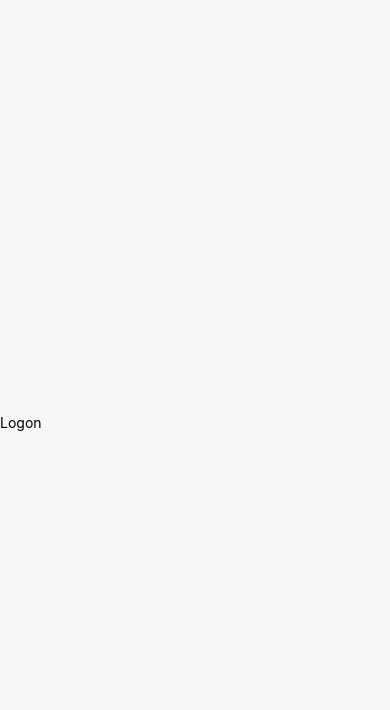
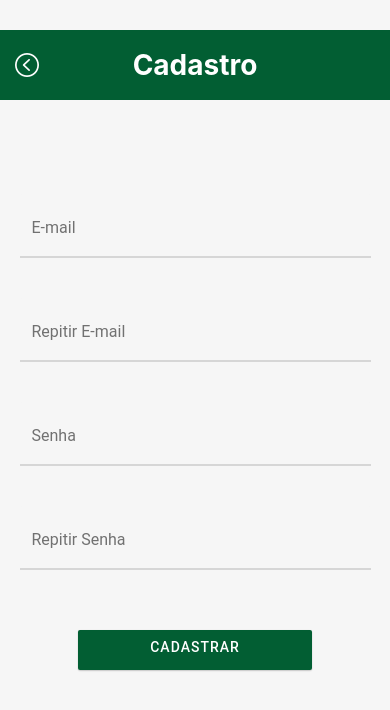
Before and after one commit to IACarvalho/AV1, a React Native app: screen /Logon in a window 390 px wide. Shown: the top 710 px of the page. Built offline with nearby package versions, Linux system fonts and the light colour scheme.

Commit message:
:feat: Criado tela de cadastro

```diff
--- a/src/Pages/Logon/index.js
+++ b/src/Pages/Logon/index.js
@@ -1,12 +1,70 @@
-import { SafeAreaView, Text, View } from 'react-native'
+import { useState } from 'react'
+import { SafeAreaView, View, Alert } from 'react-native'
+import { TextInput, Button } from 'react-native-paper'
+
+import { Header } from '../../Components/Header'
 
 import styles from './styles'
 
-const Logon = () => {
+const Logon = ({ navigation }) => {
+  const [email, setEmail] = useState('')
+  const [password, setPassword] = useState('')
+  const [repeatPassword, setRepeatPassword] = useState('')
+  const [repeatEmail, setRepeatEmail] = useState('')
+
+  function handleGoBack() {
+    navigation.goBack()
+  }
+
+  function handleButtonClick() {
+    if (email === repeatEmail && password === repeatPassword) {
+      navigation.navigate('Login')
+    } else {
+      Alert.alert('As senhas não conferem')
+    }
+  }
+
   return (
-    <SafeAreaView style={styles.container}>
-      <Text>Logon</Text>
+    <View style={styles.container}>
+      <Header text='Cadastro' goBack={handleGoBack} />
+      <SafeAreaView style={styles.form}>
+      <View style={styles.email}>
+        <TextInput
+          label='E-mail'
+          value={email}
+          style={styles.input}
+          onChangeText={setEmail}
+        />
+        <TextInput
+          label='Repitir E-mail'
+          style={styles.input}
+          value={repeatEmail}
+          onChangeText={setRepeatEmail}
+        />
+      </View>
+      <View style={styles.password}>
+      <TextInput
+          label='Senha'
+          style={styles.input}
+          value={password}
+          onChangeText={setPassword}
+        />
+        <TextInput
+          label='Repitir Senha'
+          style={styles.input}
+          value={repeatPassword}
+          onChangeText={setRepeatPassword}
+        />
+      </View>
+      <Button
+        style={styles.button}
+        mode='contained'
+        onPress={() => handleButtonClick()}
+      >
+        Cadastrar
+      </Button>
     </SafeAreaView>
+    </View>
   )
 }
 
--- a/src/Pages/Logon/styles.js
+++ b/src/Pages/Logon/styles.js
@@ -1,13 +1,46 @@
 import { StyleSheet } from 'react-native'
 
 const styles = StyleSheet.create({
+
   container: {
     height: '100%',
     width: '100%',
     backgroundColor: '#f6f6f6',
-    alignContent: 'center',
     justifyContent: 'center',
-  }
+    alignItems: 'center',
+  },
+
+  form: {
+    width: '100%',
+    alignItems: 'center',
+  },
+
+  input: {
+    width: '100%',
+    backgroundColor: '#f6f6f6',
+    marginVertical: 20
+  },
+
+  email: {
+    width: '90%',
+    justifyContent: 'center',
+    alignItems: 'flex-start',
+  },
+
+  password: {
+    width: '90%',
+    justifyContent: 'center',
+    alignItems: 'flex-start',
+  },
+
+  button: {
+    width: '60%',
+    height: 40,
+    alignSelf: 'center',
+    marginTop: 40,
+  },
+
+
 })
 
 export default styles
--- a/src/Pages/PasswordRecover/index.js
+++ b/src/Pages/PasswordRecover/index.js
@@ -1,5 +1,5 @@
 import { useState } from 'react'
-import { SafeAreaView, Text, View } from 'react-native'
+import { SafeAreaView} from 'react-native'
 import { Header } from '../../Components/Header'
 import { TextInput, Button } from 'react-native-paper'
 
@@ -15,6 +15,7 @@ const PasswordRecover = ({ navigation }) => {
   const handleButtonPress = () => {
     navigation.navigate('Login')
   }
+
   return (
     <SafeAreaView style={styles.container}>
       <Header text='Recuperar Senha' goBack={handleGoBack} />
```
